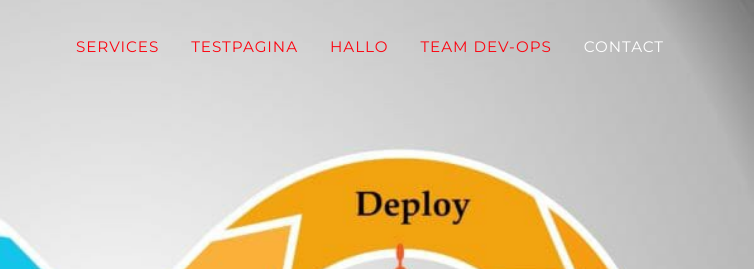
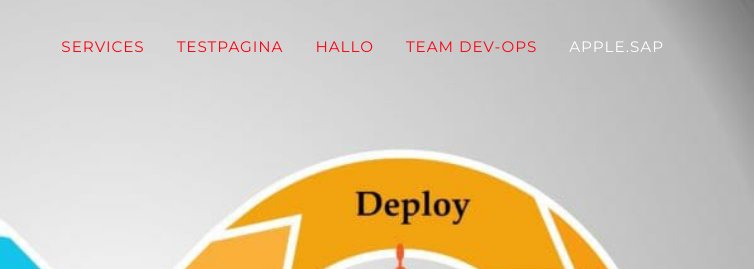
Before and after one commit to Jens1986-11/Website, a plain HTML site: page index.html in a window 1280 px wide. Shown: the top 269 px of the page, 526-1280 px from the left. Drawn offline with nearby package versions, Linux system fonts and the light colour scheme; a web font is replaced by a local one.

Commit message:
versie 40

```diff
--- a/index.html
+++ b/index.html
@@ -31,7 +31,7 @@
                         <li class="nav-item"><a class="nav-link js-scroll-trigger" href="#portfolio">Testpagina</a></li>
                         <li class="nav-item"><a class="nav-link js-scroll-trigger" href="#about">Hallo</a></li>
                         <li class="nav-item"><a class="nav-link js-scroll-trigger" href="#team">Team Dev-Ops</a></li>
-                        <li class="nav-item"><a class="nav-link js-scroll-trigger" href="#contact">Contact</a></li>
+                        <li class="nav-item"><a class="nav-link js-scroll-trigger" href="#contact">Apple.sap</a></li>
                     </ul>
                 </div>
             </div>
```
